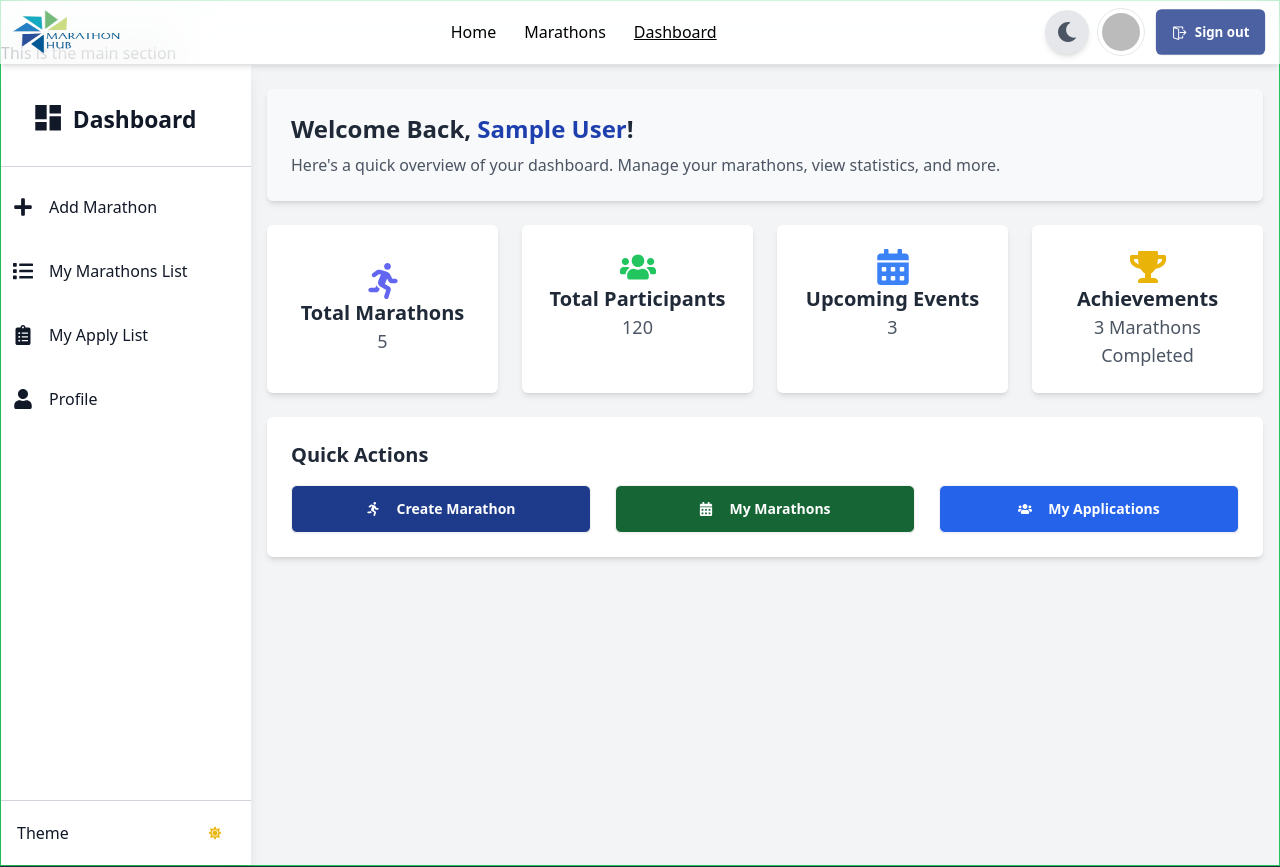
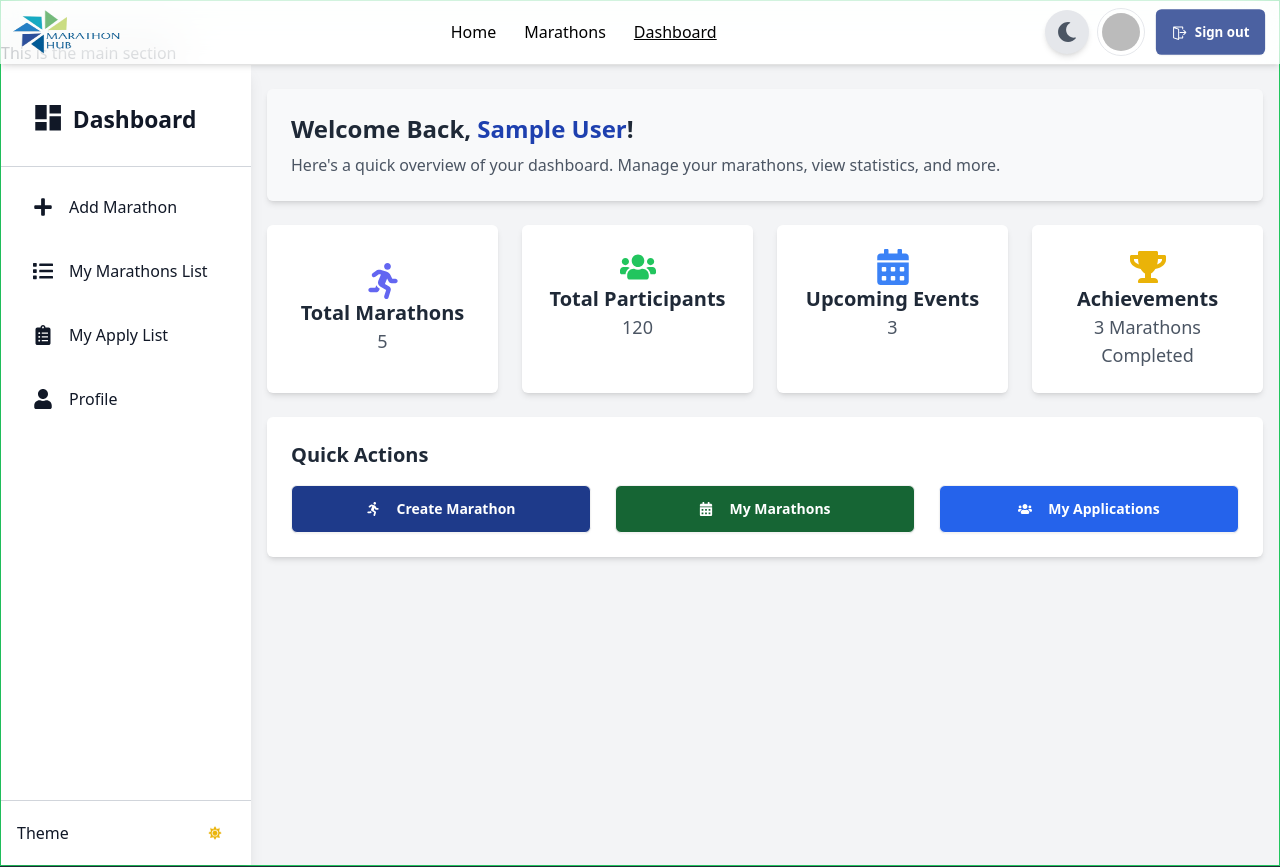
Before and after one commit to omarbinsaleh/marathon-hub-client-side-code, a React (Vite) app: page /dashboard in a window 1280 px wide. Shown: the top 867 px of the page. Built offline with nearby package versions, Linux system fonts and the light colour scheme; no server answers; sample sign-in values are in the browser's storage.

Commit message:
midified the nav link in the dashboard page

```diff
--- a/src/pages/Dashboard.jsx
+++ b/src/pages/Dashboard.jsx
@@ -35,7 +35,7 @@ const Dashboard = () => {
             <NavLink
               key={index}
               to={item.path}
-              className="flex items-center space-x-4 p-3 rounded-none hover:bg-gray-200 dark:hover:bg-gray-700"
+              className="flex items-center space-x-4 p-3 pl-8 rounded-none hover:bg-gray-200 dark:hover:bg-gray-700"
             >
               <span className="text-xl">{item.icon}</span>
               <span>{item.name}</span>
```
